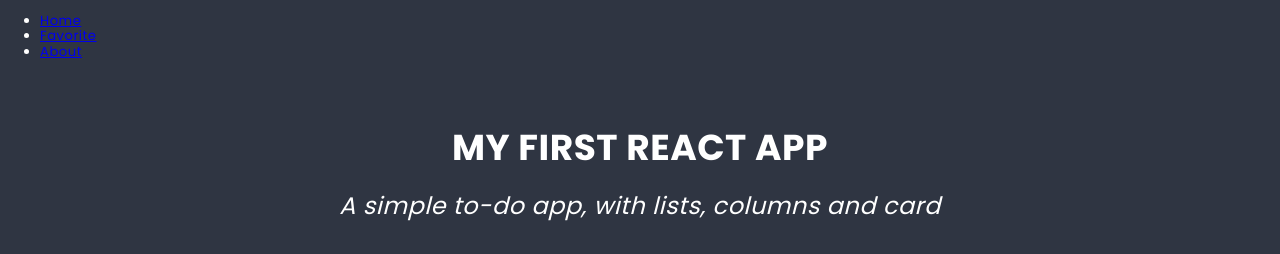
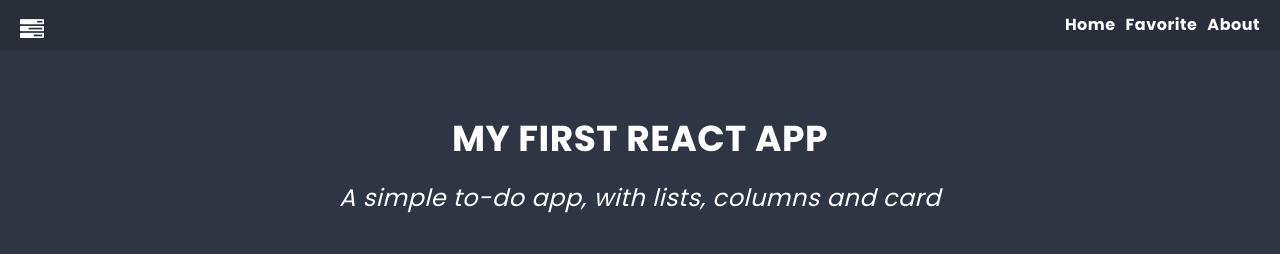
Before and after one commit to Elene-tech/project-react, a React (Create React App) app: page / in a window 1280 px wide. Shown: the top 254 px of the page. Built offline with nearby package versions, Linux system fonts and the light colour scheme.

Commit message:
Corrected SearchForm action creator

```diff
--- /dev/null
+++ b/src/components/About/About.module.scss
@@ -0,0 +1,11 @@
+@import '../../styles/settings.scss';
+
+.text {
+  text-align: center;
+  font-size: 50px;
+  color: white;
+}
+.descriprion {
+  font-size: 20px;
+  color: white;
+}
--- /dev/null
+++ b/src/components/Favorite/Favorite.module.scss
@@ -0,0 +1,11 @@
+@import '../../styles/settings.scss';
+
+.text {
+  text-align: center;
+  font-size: 50px;
+  color: white;
+}
+.descriprion {
+  font-size: 20px;
+  color: white;
+}
--- a/src/components/Hero/Hero.js
+++ b/src/components/Hero/Hero.js
@@ -1,12 +1,15 @@
-import styles from './Hero.module.scss';
+import styles from '../PageTitle/PageTitle.module.scss';
+import PageTitle from '../PageTitle/PageTitle';
 
 const Hero = () => {
   return (
     <div className={styles.hero}>
-      <h1 className={styles.title}>My first React App</h1>
-      <p className={styles.subtitle}>A simple to-do app, with lists, columns and card</p>
+      <PageTitle>My first React App</PageTitle>
+      <p className={styles.subtitle}>
+        A simple to-do app, with lists, columns and card
+      </p>
     </div>
   );
 };
 
-  export default Hero;
+export default Hero;
--- a/src/components/NavBar/NavBar.js
+++ b/src/components/NavBar/NavBar.js
@@ -2,23 +2,31 @@ import styles from './NavBar.module.scss';
 
 const NavBar = () => {
   return (
-    <div>
-      <div>
-        <a href="#">
-          <i className="fa-solid fa-list-check"></i>
+    <div className={styles.navbar}>
+      <div className={styles.check}>
+        <a href="#" className={styles.icon}>
+          <i className="fa fa-tasks"></i>
         </a>
       </div>
-      <ul>
+      <div>
+        <ul className={styles.links}>
           <li>
-          <a href="#">Home</a>
+            <a href="#" className={styles.link}>
+              Home
+            </a>
           </li>
           <li>
-          <a href="#">Favorite</a>
+            <a href="#" className={styles.link}>
+              Favorite
+            </a>
           </li>
           <li>
-          <a href="#">About</a>
+            <a href="#" className={styles.link}>
+              About
+            </a>
           </li>
         </ul>
+      </div>
     </div>
   );
 };
--- a/src/components/NavBar/NavBar.module.scss
+++ b/src/components/NavBar/NavBar.module.scss
@@ -1 +1,35 @@
 @import '../../styles/settings.scss';
+
+.navbar {
+  display: flex;
+  justify-content: space-between;
+  background-color: darken($color-dark, 3%);
+  padding: 0 20px;
+  .check {
+    display: flex;
+  }
+  .icon {
+    color: white;
+    font-size: 24px;
+    text-decoration: none;
+    padding-top: 16px;
+    &:hover {
+      color: rgb(119, 0, 255);
+    }
+  }
+  .links {
+    display: inline-flex;
+    font-size: 16px;
+    font-weight: 600;
+    list-style-type: none;
+
+    .link {
+      text-decoration: none;
+      color: white;
+      margin-left: 10px;
+      &:hover {
+        color: rgb(119, 0, 255);
+      }
+    }
+  }
+}
--- /dev/null
+++ b/src/components/PageTitle/PageTitle.js
@@ -0,0 +1,7 @@
+import styles from './PageTitle.module.scss';
+import '../../styles/settings.scss';
+
+const PageTitle = (props) => {
+  return <h2 className={styles.title}>{props.children}</h2>;
+};
+export default PageTitle;
--- /dev/null
+++ b/src/components/PageTitle/PageTitle.module.scss
@@ -0,0 +1,22 @@
+@import '../../styles/settings.scss';
+
+.hero {
+  padding: $base-size;
+}
+.subtitle {
+  padding: ($base-size * 2) 0;
+  text-align: center;
+  font-size: ($base-size * 2);
+  font-style: italic;
+  font-weight: normal;
+}
+
+.title + .subtitle {
+  margin-top: (-$base-size * 3);
+}
+.title {
+  padding: ($base-size * 3) 0;
+  text-align: center;
+  font-size: ($base-size * 3);
+  text-transform: uppercase;
+}
--- a/src/components/SearchForm/SearchForm.js
+++ b/src/components/SearchForm/SearchForm.js
@@ -11,7 +11,7 @@ const SearchForm = () => {
 
   const handleSubmit = (e) => {
     e.preventDefault();
-    dispatch(addSearch({ searchLet }));
+    dispatch(addSearch(searchLet));
     setSearchLet('');
   };
 
```
Also changed, not shown: src/components/About/About.js (added, +15 -0 lines), src/components/Favorite/Favorite.js (added, +16 -0 lines). Lines whose indentation alone changed are shown as unchanged.
